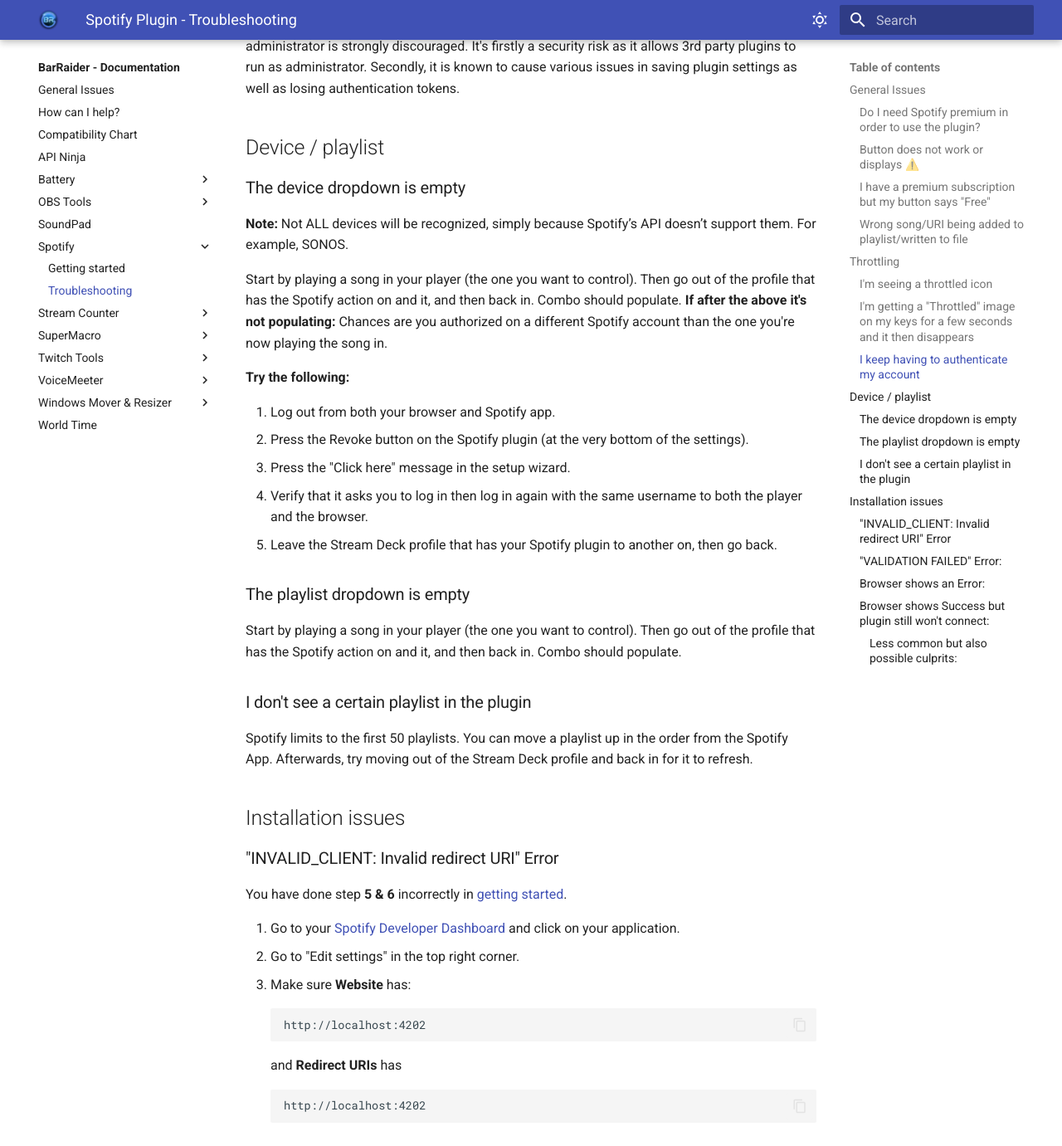
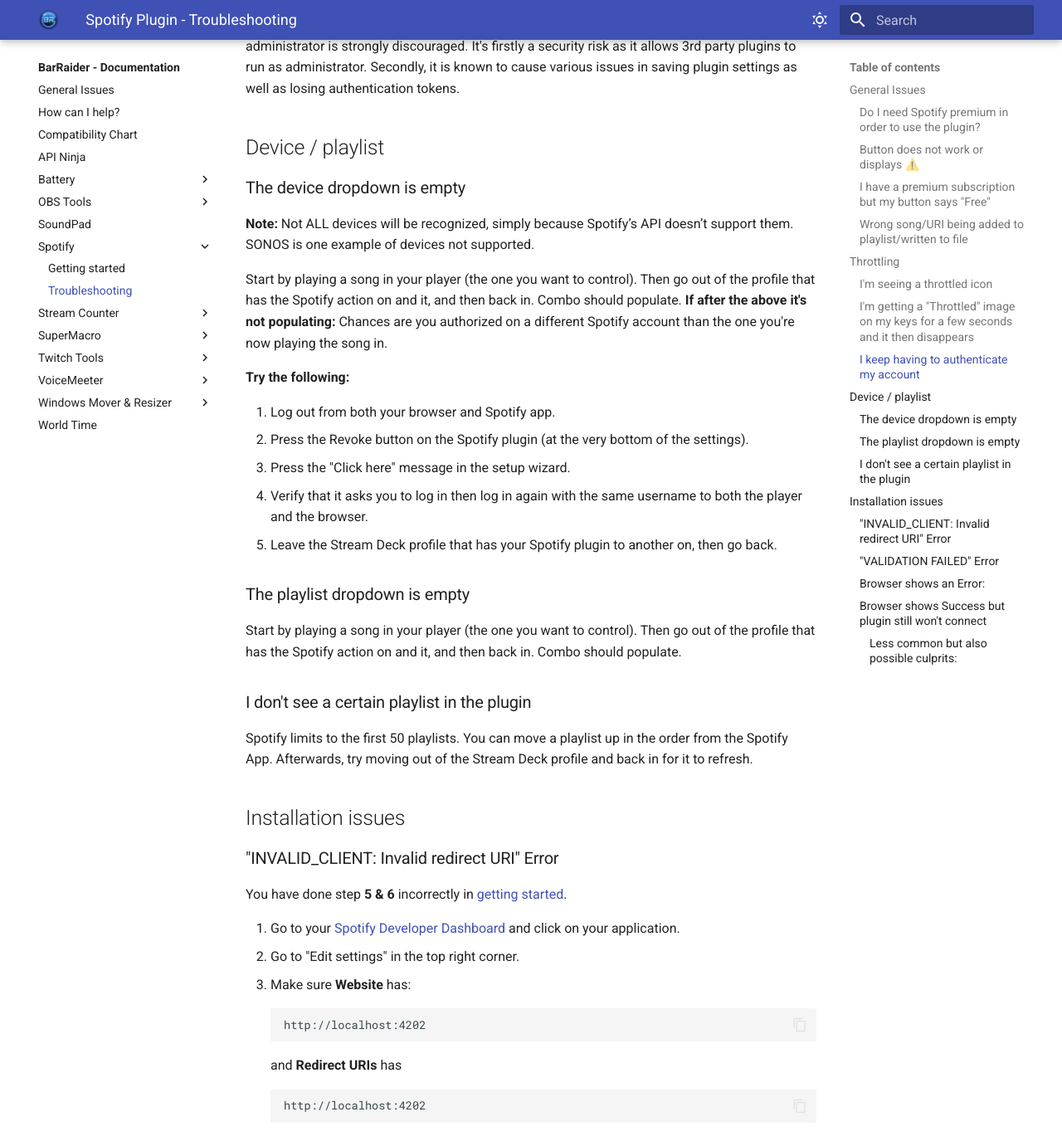
Before and after one commit to BarRaiders/barraiders.github.io, an MkDocs documentation site: the page built from docs/faqs/spotify/troubleshooting.md, in a window 1280 px wide and 1400 px high, scrolled down 1397 px. Shown: the top 1381 px of the window at 83% size. Built offline with MkDocs 1.6.1 and Material for MkDocs 9.7.7, drawn with Linux system fonts in a browser that asks for light colours; comment, search, counter and statistics services are not loaded; some of the changed text lies outside the part shown.

Commit message:
Improved text and SEO title and desc.

````diff
--- a/docs/faqs/spotify/troubleshooting.md
+++ b/docs/faqs/spotify/troubleshooting.md
@@ -39,7 +39,7 @@
 
 ## Device / playlist
 ### The device dropdown is empty
-**Note:** Not ALL devices will be recognized, simply because Spotify’s API doesn’t support them. For example, SONOS.
+**Note:** Not ALL devices will be recognized, simply because Spotify’s API doesn’t support them. SONOS is one example of devices not supported.
 
 Start by playing a song in your player (the one you want to control). Then go out of the profile that has the Spotify action on and it, and then back in. Combo should populate.
 **If after the above it's not populating:**
@@ -74,7 +74,7 @@
 http://localhost:4202
 ```
 
-### "VALIDATION FAILED" Error:
+### "VALIDATION FAILED" Error
 Spotify tries to connect, browser says it succeeded but plugin shows a VALIDATION FAILED error after ~60 seconds.
 Solution depends on what you see in your browser:
 
@@ -84,7 +84,7 @@
 2. Change your default browser to Edge and try again.
 3. In Edge browser follow [this guide](https://www.whatismybrowser.com/guides/how-to-enable-javascript/edge "How to enable javascript") and when you come across the allow/block list, add `localhost:4201` to the allow list.
 
-### Browser shows Success but plugin still won't connect:
+### Browser shows Success but plugin still won't connect
 This is related to the plugin not being able to connect to Spotify's servers. There are a mix of reasons why this may happen. The most common are a Firewall, AntiVirus or VPN blocking connection. Locate which one of them on your PC is causing the issue and fix accordingly.
 
 #### Less common but also possible culprits:
````
